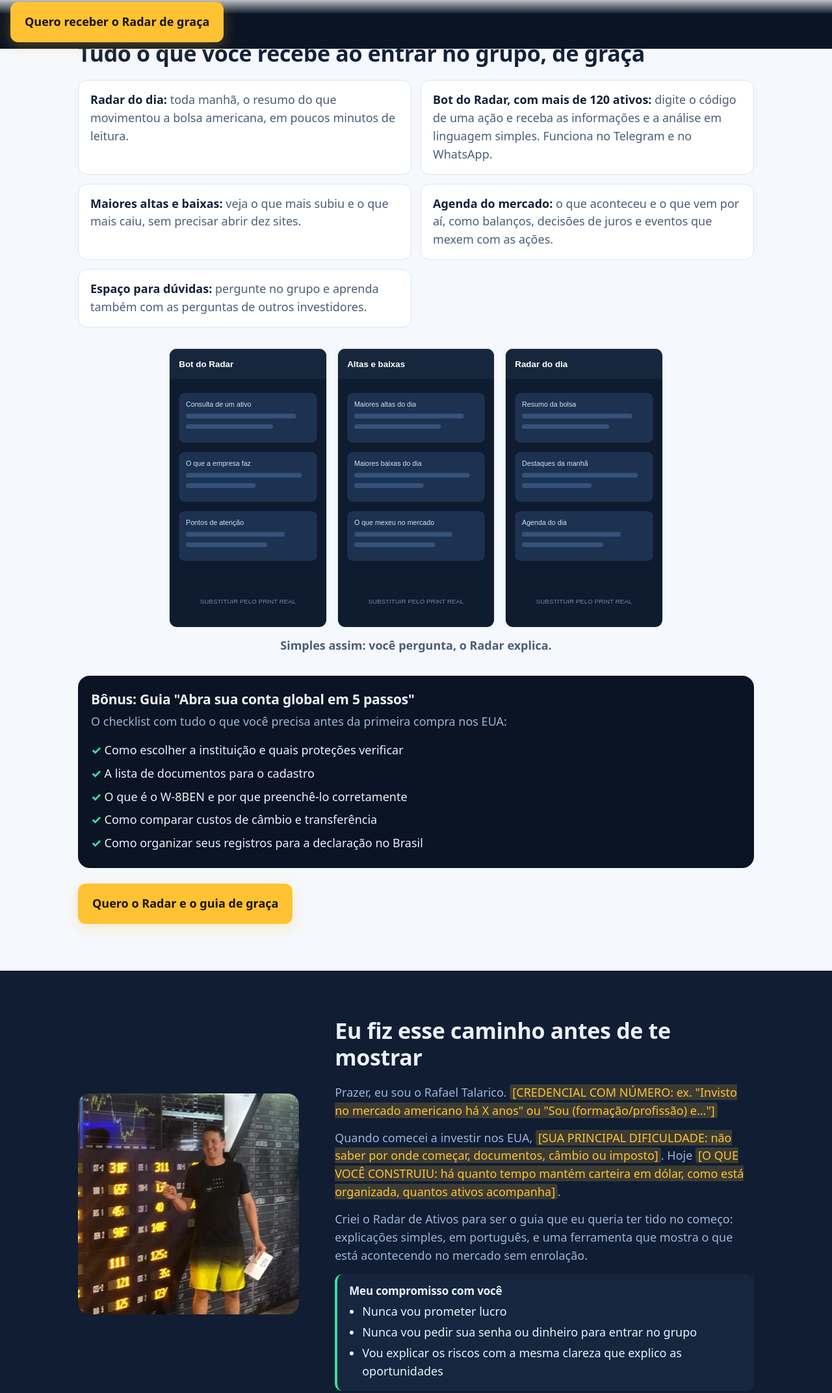
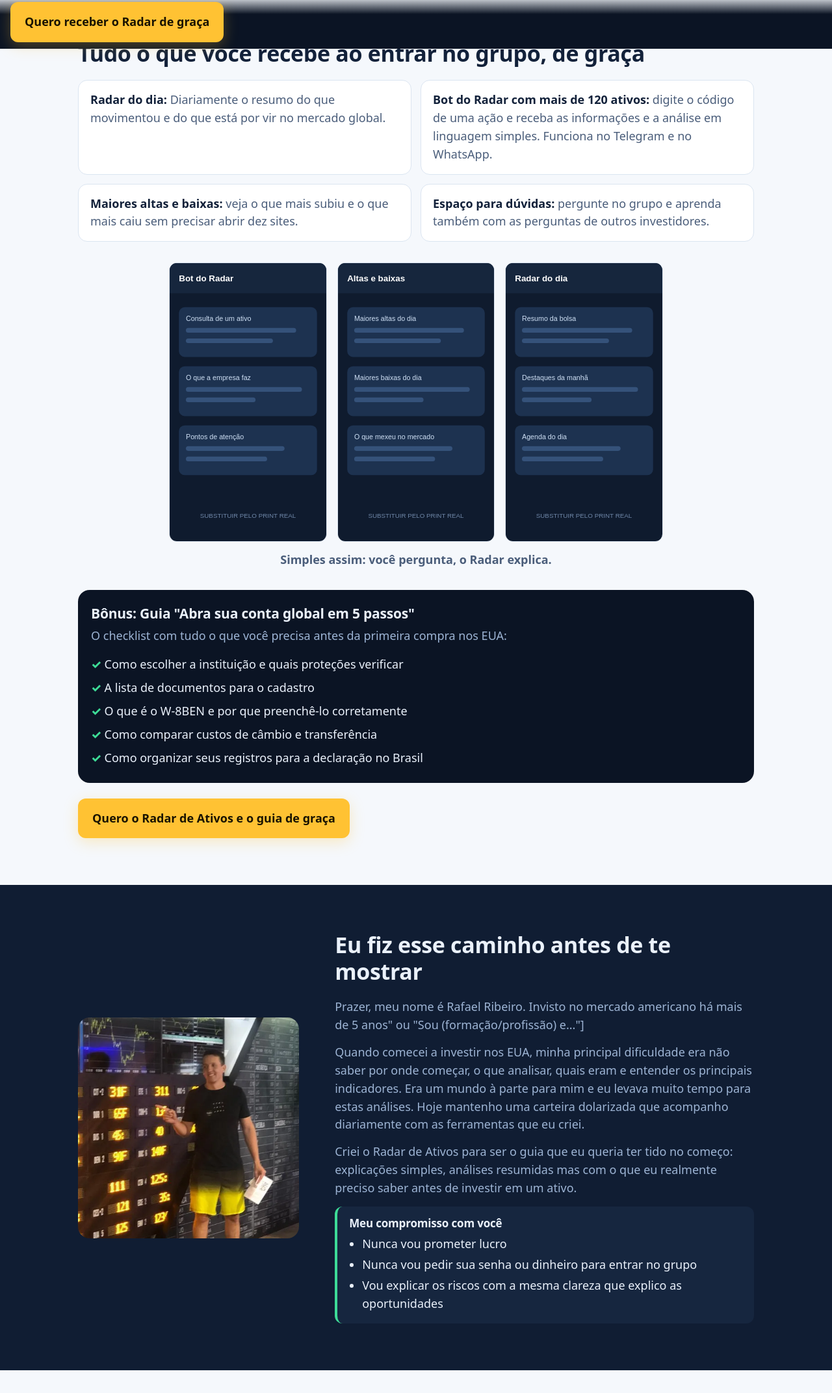
Before and after one commit to rafaeltalarico/radardeativos-site, a plain HTML site: page index.html in a window 1280 px wide. Shown: the part 815-2959 px from the top of the page at 65% size. Drawn offline with Linux system fonts and the light colour scheme.

Commit message:
ajustes nos textos da página

```diff
--- a/index.html
+++ b/index.html
@@ -169,10 +169,9 @@ footer p+p{margin-top:14px}
   <div class="wrap">
     <h2>Tudo o que você recebe ao entrar no grupo, de graça</h2>
     <ul class="items">
-      <li><strong>Radar do dia:</strong> toda manhã, o resumo do que movimentou a bolsa americana, em poucos minutos de leitura.</li>
-      <li><strong>Bot do Radar, com mais de 120 ativos:</strong> digite o código de uma ação e receba as informações e a análise em linguagem simples. Funciona no Telegram e no WhatsApp.</li>
-      <li><strong>Maiores altas e baixas:</strong> veja o que mais subiu e o que mais caiu, sem precisar abrir dez sites.</li>
-      <li><strong>Agenda do mercado:</strong> o que aconteceu e o que vem por aí, como balanços, decisões de juros e eventos que mexem com as ações.</li>
+      <li><strong>Radar do dia:</strong> Diariamente o resumo do que movimentou e do que está por vir no mercado global.</li>
+      <li><strong>Bot do Radar com mais de 120 ativos:</strong> digite o código de uma ação e receba as informações e a análise em linguagem simples. Funciona no Telegram e no WhatsApp.</li>
+      <li><strong>Maiores altas e baixas:</strong> veja o que mais subiu e o que mais caiu sem precisar abrir dez sites.</li>
       <li><strong>Espaço para dúvidas:</strong> pergunte no grupo e aprenda também com as perguntas de outros investidores.</li>
     </ul>
 
@@ -194,19 +193,19 @@ footer p+p{margin-top:14px}
         <li>Como organizar seus registros para a declaração no Brasil</li>
       </ul>
     </div>
-    <a class="btn" href="#" data-link="group" data-cta="recebe">Quero o Radar e o guia de graça</a>
+    <a class="btn" href="#" data-link="group" data-cta="recebe">Quero o Radar de Ativos e o guia de graça</a>
   </div>
 </section>
 
 <!-- 4. Eu fiz esse caminho -->
 <section class="rafael">
   <div class="wrap">
-    <img class="me" src="assets/rafael-sobre.webp" width="640" height="640" loading="lazy" alt="Rafael Talarico">
+    <img class="me" src="assets/rafael-sobre.webp" width="640" height="640" loading="lazy" alt="Rafael Ribeiro">
     <div>
       <h2>Eu fiz esse caminho antes de te mostrar</h2>
-      <p>Prazer, eu sou o Rafael Talarico. <span class="todo">[CREDENCIAL COM NÚMERO: ex. "Invisto no mercado americano há X anos" ou "Sou (formação/profissão) e..."]</span></p>
-      <p>Quando comecei a investir nos EUA, <span class="todo">[SUA PRINCIPAL DIFICULDADE: não saber por onde começar, documentos, câmbio ou imposto]</span>. Hoje <span class="todo">[O QUE VOCÊ CONSTRUIU: há quanto tempo mantém carteira em dólar, como está organizada, quantos ativos acompanha]</span>.</p>
-      <p>Criei o Radar de Ativos para ser o guia que eu queria ter tido no começo: explicações simples, em português, e uma ferramenta que mostra o que está acontecendo no mercado sem enrolação.</p>
+      <p>Prazer, meu nome é Rafael Ribeiro. Invisto no mercado americano há mais de 5 anos" ou "Sou (formação/profissão) e..."]</span></p>
+      <p>Quando comecei a investir nos EUA, minha principal dificuldade era não saber por onde começar, o que analisar, quais eram e entender os principais indicadores. Era um mundo à parte para mim e eu levava muito tempo para estas análises. Hoje mantenho uma carteira dolarizada que acompanho diariamente com as ferramentas que eu criei.</p>
+      <p>Criei o Radar de Ativos para ser o guia que eu queria ter tido no começo: explicações simples, análises resumidas mas com o que eu realmente preciso saber antes de investir em um ativo.</p>
       <div class="promise">
         <h3>Meu compromisso com você</h3>
         <ul>
@@ -236,7 +235,7 @@ footer p+p{margin-top:14px}
     <h2>Seu primeiro passo no mercado americano começa hoje</h2>
     <p>Ao entrar, você recebe:</p>
     <ul>
-      <li>Radar do dia</li><li>Bot com mais de 120 ativos</li><li>Maiores altas e baixas</li><li>Agenda do mercado</li><li>Espaço para dúvidas</li><li>Guia da conta global</li>
+      <li>Radar do dia</li><li>Bot com trial de 7 dias com mais de 120 ativos e seus indicadores resumidos</li><li>Maiores altas e baixas</li><li>Espaço para dúvidas</li><li>Guia da conta global</li>
     </ul>
     <a class="btn" href="#" data-link="group" data-cta="final" data-hide-sticky>Quero receber o Radar de graça</a>
     <a class="alt" href="#" data-link="bot" data-cta="whatsapp_bot">Prefere o WhatsApp? Fale com o bot do Radar</a>
@@ -246,8 +245,8 @@ footer p+p{margin-top:14px}
 <!-- 7. Rodapé -->
 <footer>
   <div class="wrap">
-    <p>O Radar de Ativos é um projeto de conteúdo educacional e não presta recomendação de investimento, consultoria ou administração de carteira. As informações não consideram o seu perfil, os seus objetivos ou a sua situação financeira. Todo investimento envolve risco, inclusive de perda do capital investido, e rentabilidade passada não garante rentabilidade futura. A ferramenta do Radar é de apoio e não garante resultados.</p>
-    <p><span class="todo">[Razão social]</span> · CNPJ <span class="todo">[__]</span> · <a href="#">Política de privacidade</a></p>
+    <p>O Radar de Ativos é um projeto de conteúdo educacional e não presta recomendação de investimento, consultoria ou administração de carteira. As informações não consideram o seu perfil, os seus objetivos ou a sua situação financeira. Todo investimento envolve risco, inclusive de perda do capital investido. Rentabilidade passada não garante rentabilidade futura. O Radar de Ativos é uma ferramenta de apoio e não garante resultados.</p>
+    <p><span class="todo">RT Data Soluções em Tecnologia</span> · CNPJ <span class="todo">61604478/0001-15</span> · <a href="#">Política de privacidade</a></p>
   </div>
 </footer>
 
```
